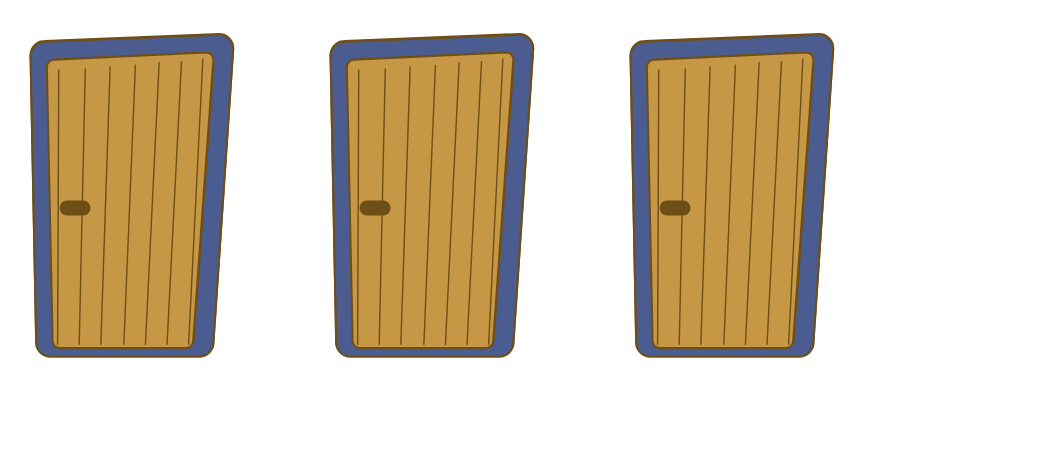
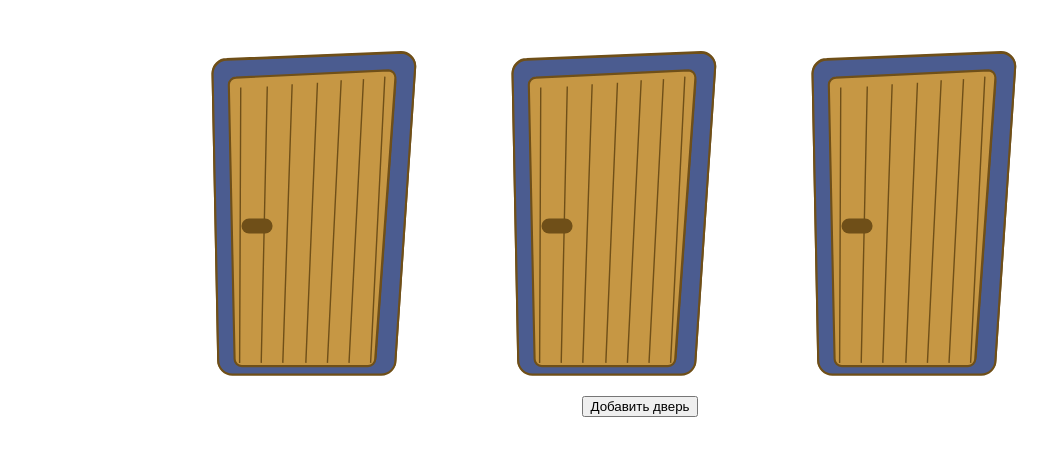
Before and after one commit to strwatcher/montyholl, a website built with Vite: page index.html in a window 1280 px wide. Shown: the whole page, without its empty margins (0-1051 px from the left). Built offline with nearby package versions, Linux system fonts and the light colour scheme.

Commit message:
Add theming to layouts (mb need to rework it in css classes instead of js object)

```diff
--- a/src/app.ts
+++ b/src/app.ts
@@ -1,6 +1,8 @@
 import { Door } from "./components/door";
-import { Layout } from "./components/layout";
+import { HorizontalLayout } from "./components/layouts/horizontal-layout";
+import { VerticalLayout } from "./components/layouts/vertical-layout";
 import { CommonProps, Component } from "./riot/component";
+import { Button } from "./riot/components/button";
 import { Store } from "./store";
 
 export type AppProps = {
@@ -12,14 +14,25 @@ export const App: Component<AppProps> = (props) => {
 
   const callbacks = {
     openDoor: store.get("doors").openDoor.bind(store.get("doors")),
+    addDoor: store.get("doors").setDoorsCount.bind(store.get("doors")),
   };
 
-  return Layout(
+  return VerticalLayout(
     {},
-    ...store
-      .getState()
-      .doors.items.map((item) =>
-        Door({ ...item, openDoor: callbacks.openDoor })
-      )
+    HorizontalLayout(
+      {},
+      ...store
+        .getState()
+        .doors.items.map((item) =>
+          Door({ ...item, openDoor: callbacks.openDoor })
+        )
+    ),
+    HorizontalLayout(
+      { theme: { justify: "center" } },
+      Button({
+        text: "Добавить дверь",
+        onClick: () => callbacks.addDoor(store.getState().doors.count + 1),
+      })
+    )
   );
 };
--- a/src/components/layout/index.ts
+++ /dev/null
@@ -1,7 +0,0 @@
-import { CommonProps, Component } from "../../riot/component";
-import { Div } from "../../riot/components/div";
-
-export type LayoutProps = CommonProps;
-export const Layout: Component<LayoutProps> = (props, ...children) => {
-  return Div({ className: props.className ?? "layout" }, ...children);
-};
--- /dev/null
+++ b/src/components/layouts/horizontal-layout/index.ts
@@ -0,0 +1,18 @@
+import { CommonProps, Component } from "../../../riot/component";
+import { Div } from "../../../riot/components/div";
+import { LayoutProps } from "../types";
+
+export type HorizontalLayoutProps = CommonProps & LayoutProps;
+export const HorizontalLayout: Component<HorizontalLayoutProps> = (
+  props,
+  ...children
+) => {
+  const div = Div({ className: props.className ?? "Hlayout" }, ...children);
+  props.theme?.gap &&
+    props.theme.gapUnits &&
+    div.style.setProperty("--gap", `${props.theme.gap}${props.theme.gapUnits}`);
+  props.theme?.align && div.style.setProperty("--align", props.theme.align);
+  props.theme?.justify &&
+    div.style.setProperty("--justify", props.theme.justify);
+  return div;
+};
--- /dev/null
+++ b/src/components/layouts/types.ts
@@ -0,0 +1,8 @@
+export type LayoutProps = {
+  theme?: {
+    align?: "center" | "start" | "end";
+    justify?: "space-between" | "space-around" | "center" | "start" | "end";
+    gap?: number;
+    gapUnits?: "px" | "%" | "vh" | "vw";
+  };
+};
--- /dev/null
+++ b/src/components/layouts/vertical-layout/index.ts
@@ -0,0 +1,18 @@
+import { CommonProps, Component } from "../../../riot/component";
+import { Div } from "../../../riot/components/div";
+import { LayoutProps } from "../types";
+
+export type VerticalLayoutProps = CommonProps & LayoutProps;
+export const VerticalLayout: Component<VerticalLayoutProps> = (
+  props,
+  ...children
+) => {
+  const div = Div({ className: props.className ?? "Vlayout" }, ...children);
+  props.theme?.gap &&
+    props.theme?.gapUnits &&
+    div.style.setProperty("--gap", `${props.theme.gap}${props.theme.gapUnits}`);
+  props.theme?.align && div.style.setProperty("--align", props.theme.align);
+  props.theme?.justify &&
+    div.style.setProperty("--justify", props.theme.justify);
+  return div;
+};
--- /dev/null
+++ b/src/riot/components/button.ts
@@ -0,0 +1,11 @@
+import { CommonProps, Component } from "../component";
+
+export type ButtonProps = CommonProps & { text: string };
+
+export const Button: Component<ButtonProps> = (props) => {
+  const button = document.createElement("button");
+  button.className = props.className ?? "";
+  button.textContent = props.text;
+  button.addEventListener("click", () => props.onClick && props.onClick());
+  return button;
+};
--- a/src/store/doors/index.ts
+++ b/src/store/doors/index.ts
@@ -4,6 +4,7 @@ import { StoreModule } from "../module";
 export interface DoorsState {
   items: Door[];
   count: number;
+  stage: "first" | "second" | "disabled";
 }
 
 export type Door = {
@@ -14,7 +15,10 @@ export type Door = {
 
 export class DoorsModule extends StoreModule<DoorsState> {
   initState(): DoorsState {
-    return this.fillDoors(3);
+    return {
+      ...this.fillDoors(3),
+      stage: "first",
+    };
   }
 
   fillDoors(count: number) {
@@ -34,6 +38,7 @@ export class DoorsModule extends StoreModule<DoorsState> {
   setDoorsCount(count: number) {
     this.setState({
       ...this.getState(),
+      ...this.fillDoors(count),
       count,
     });
   }
@@ -48,4 +53,10 @@ export class DoorsModule extends StoreModule<DoorsState> {
       items,
     });
   }
+
+  // openExtraDoors(id: string) {
+  // const carDoor = this.getState().items.find((i) => i.content === "car");
+  // const secondClosedDoor = carDoor!.id === id ?
+  // const extraDoors = this.getState().items.filter(i => i.)
+  // }
 }
--- a/src/style.css
+++ b/src/style.css
@@ -1,5 +1,12 @@
+#root {
+  display: flex;
+  justify-content: center;
+  padding: 20px;
+}
+
 .door {
   position: relative;
+  cursor: pointer;
 }
 
 .door-content {
@@ -13,7 +20,26 @@
   width: 100px;
 }
 
-.layout {
+.Hlayout {
+  --justify: space-between;
+  --align: center;
+  --gap: 0;
   display: flex;
   flex-direction: row;
+  justify-content: var(--justify);
+  align-items: var(--align);
+  gap: var(--gap);
+  width: 100%;
+  flex-wrap: wrap;
 }
+
+.Vlayout {
+  --justify: center;
+  --align: center;
+  --gap: 0;
+  display: flex;
+  align-items: var(--align);
+  justify-content: var(--justify);
+  gap: var(--gap);
+  flex-direction: column;
+}
```
